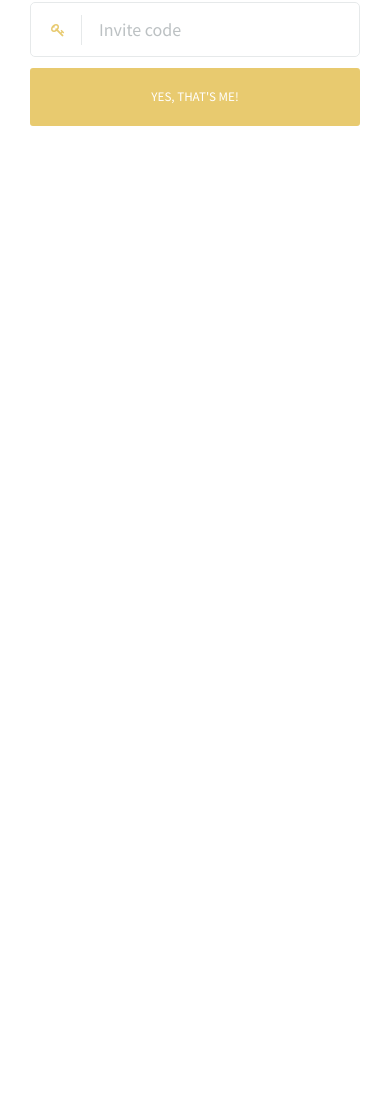
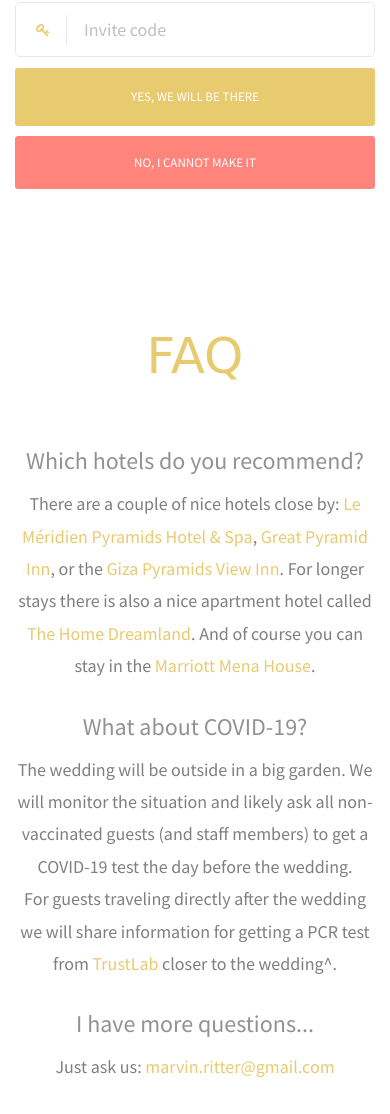
Before and after one commit to ayushais/samtlebendewan, a plain HTML site: page index.html in a window 390 px wide. Shown: the part 2293-3407 px from the top of the page. Before the commit the page ends 2659 px from the top, so only its background shows below. Drawn offline with Linux system fonts and the light colour scheme; a web font is replaced by a local one.

Commit message:
Add FAQ and button to reject RSVP.

```diff
--- a/css/style.css
+++ b/css/style.css
@@ -1935,10 +1935,6 @@ h6 {
 
 /*# sourceMappingURL=style.css.map */
 
-.rsvp {
-    padding-bottom: 140px
-}
-
 .rsvp .rsvp-form .rsvp-btn {
     padding: 15px 0;
     border-radius: 3px;
@@ -2028,3 +2024,29 @@ h6 {
     background-color: #d3b56a;
     border-color: #d3b56a
 }
+
+.faq h3 {
+    font-family: "Source Sans Pro", Arial, sans-serif;
+    font-weight: 500;
+}
+
+.rsvp-btn {
+    margin-bottom: 10px;
+}
+
+.rsvp-btn-no {
+    background-color: #FF847C;
+    border: #FF847C;
+}
+
+.rsvp-btn-yes:hover,
+.rsvp-btn-yes:focus {
+    background-color: #e4d658;
+    border-color: #e4d658
+}
+
+.rsvp-btn-no:hover,
+.rsvp-btn-no:focus {
+    background-color: #f5574c;
+    border-color: #f5574c;
+}
--- a/index.html
+++ b/index.html
@@ -58,6 +58,7 @@
                         <li class="active"><a href="#" data-nav-section="home"><span>Home</span></a></li>
                         <li><a href="#" data-nav-section="when-where"><span>When &amp; Where</span></a></li>
                         <li><a href="#" data-nav-section="rsvp"><span>RSVP</span></a></li>
+                        <li><a href="#" data-nav-section="faq"><span>FAQ</span></a></li>
                     </ul>
                 </div>
             </nav>
@@ -157,13 +158,28 @@
             </div>
         </div>
 
+        <div id="rsvp-modal-no" class="modal fade" tabindex="-1" role="dialog">
+            <div class="modal-dialog" role="document">
+                <div class="modal-content">
+                    <div class="modal-body">
+                        <button type="button" class="close" data-dismiss="modal" aria-label="Close"><span>&times;</span>
+                    </button>
+                        <div class="section-padding">
+                            <h3>😢</h3>
+                            <p>We are sorry that you cannot join us.</p>
+                        </div>
+                    </div>
+                </div>
+            </div>
+        </div>
+
         <div class="container">
             <div class="row animate-box">
                 <div class="col-md-8 col-md-offset-2 animate-box">
-                    <div class="col-md-12 text-center section-heading svg-sm colored">
-                        <h2>RSVP</h2>
-                        <p>We would greatly appreciate if you could RSVP before 1st of July</p>
+                    <div class="text-center section-heading svg-sm colored">
                         <form id="rsvp-form" class="rsvp-form" action="" method="POST">
+                            <h2>RSVP</h2>
+                            <p>We would greatly appreciate if you could RSVP before 1st of July</p>
                             <div class="row">
                                 <div class="col-md-6 col-sm-6">
                                     <div class="form-input-group">
@@ -191,12 +207,51 @@
                             <div class="row">
                                 <div class="col-md-12" id="alert-wrapper"></div>
                             </div>
-                            <button class="btn-fill rsvp-btn">Yes, that's me!</button>
+                            <div class="row">
+                                <div class="col-md-6 col-md-offset-3 col-sm-6 col-sm-offset-3">
+                                    <button class="btn-fill rsvp-btn rsvp-btn-yes" id="rsvp-yes">Yes, we will be there</button>
+                                </div>
+                            </div>
+                            <div class="row">
+                                <div class="col-md-6 col-md-offset-3 col-sm-6 col-sm-offset-3">
+                                    <button class="col-md-1 btn-fill rsvp-btn rsvp-btn-no" id="rsvp-no">No, I cannot make it</button>
+                                </div>
+                            </div>
                         </form>
                     </div>
                 </div>
             </div>
         </div>
+    </div>
+
+
+    <div class="faq" class="qbootstrap-section-gray" data-section="faq>">
+        <div class="container">
+            <div class="row animate-box">
+                <div class="col-md-12 text-center section-heading svg-sm colored">
+                    <h2>FAQ</h2>
+                    <div class="row">
+                        <div class="col-md-xs-12 col-md-6 col-lg-4">
+                            <h3>Which hotels do you recommend?</h3>
+                            <p>There are a couple of nice hotels close by:
+                                <a href="https//www.marriott.com/hotels/travel/">Le Méridien Pyramids Hotel & Spa</a>,
+                                <a href="https://greatpyramidinn.com/">Great Pyramid Inn</a>, or the <a href="http://gizapyramidsviewinn.com/">Giza Pyramids View Inn</a>. For longer stays there is also a nice apartment hotel called <a hreaf="https://www.facebook.com/Thehomerentals2018/">The Home Dreamland</a>.
+                                And of course you can stay in the <a hre="https://www.marriott.com/hotels/hotel-rooms/caimn-marriott-mena-house-cairo/">Marriott Mena House</a>.
+                        </div>
+                        <div class="col-md-xs-12 col-md-6 col-lg-4">
+                            <h3>What about COVID-19?</h3>
+                            <p>The wedding will be outside in a big garden. We will monitor the situation and likely ask all non-vaccinated guests (and staff members) to get a COVID-19 test the day before the wedding.</br>
+                                For guests traveling directly after the wedding we will share information for getting a PCR test from <a href="https://www.trustlabseg.com/en/about-us/">TrustLab</a> closer to the wedding^.</p>
+                        </div>
+                        <div class="col-md-xs-12 col-md-6 col-lg-4">
+                            <h3>I have more questions...</h3>
+                            <p>Just ask us: <a href="mailto:marvin.ritter@gmail.com">marvin.ritter@gmail.com</a></p>
+                        </div>
+                    </div>
+                </div>
+            </div>
+        </div>
+    </div>
     </div>
 
     <!-- jQuery -->
@@ -223,4 +278,5 @@
 
 </body>
 
+
 </html>
--- a/js/main.js
+++ b/js/main.js
@@ -298,7 +298,8 @@
 
         $('#rsvp-form').on('submit', function(e) {
             e.preventDefault();
-            var data = $(this).serialize();
+            var attend = document.activeElement.id != "rsvp-no";
+            var data = $(this).serialize() + "&attend=" + (attend ? "1" : "0");
 
             $('#alert-wrapper').html(alert_markup('info', '<strong>Just a sec!</strong> We are saving your details.'));
 
@@ -312,7 +313,11 @@
                             $('#alert-wrapper').html(alert_markup('danger', data.message));
                         } else {
                             $('#alert-wrapper').html('');
-                            $('#rsvp-modal').modal('show');
+                            if (attend) {
+                                $('#rsvp-modal').modal('show');
+                            } else {
+                                $('#rsvp-modal-no').modal('show');
+                            }
                         }
                     })
                     .fail(function(data) {
```
